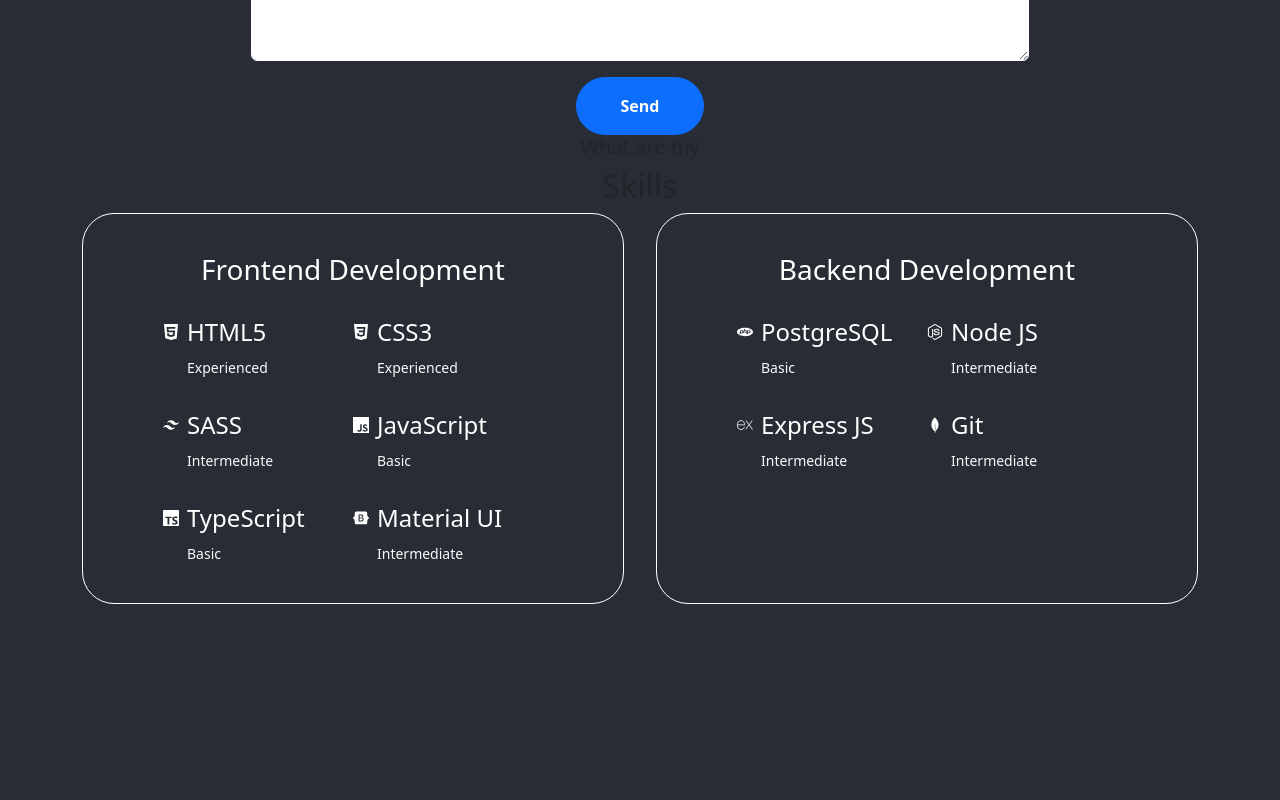
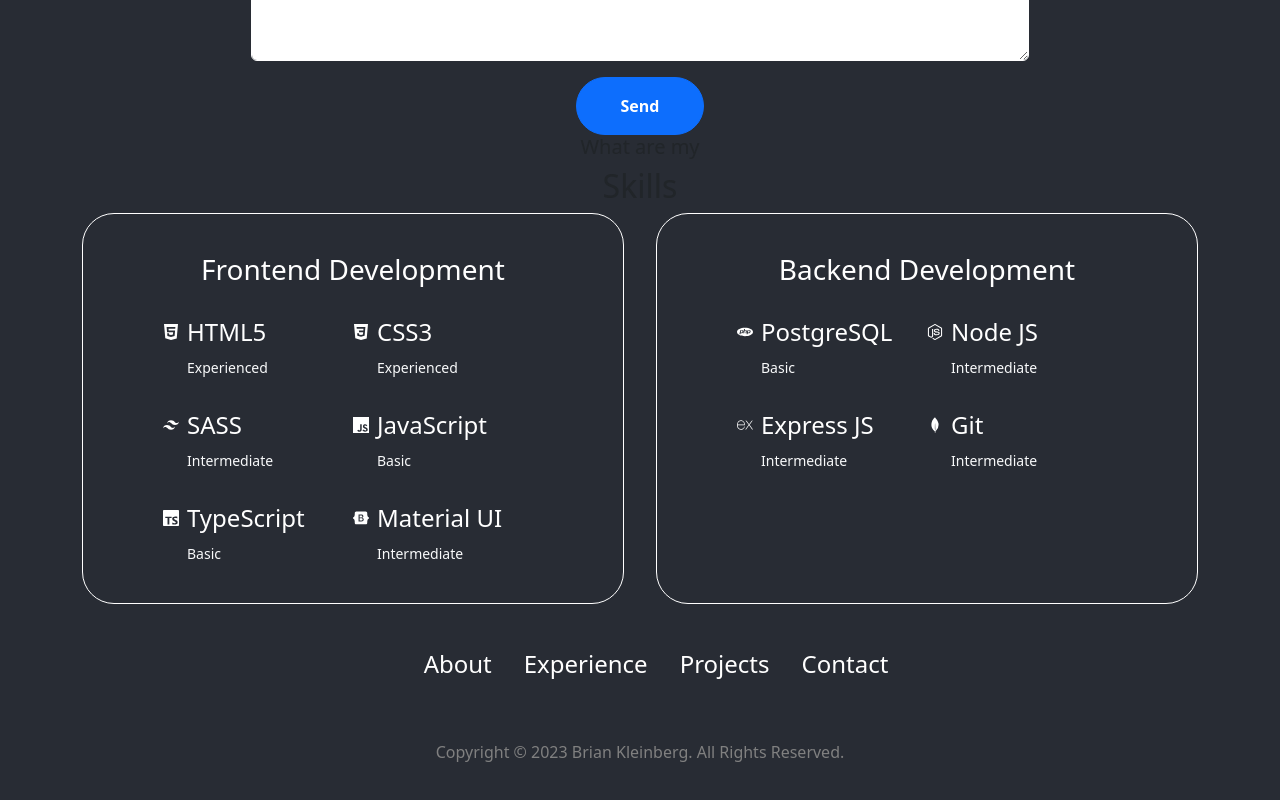
Before and after one commit to bkleinb78/Portfolio_v2, a React (Create React App) app: page / in a window 1280 px wide. Shown: the part 3425-4225 px from the top of the page. Before the commit the page ends 4029 px from the top, so only its background shows below. Built offline with nearby package versions, Linux system fonts and the light colour scheme.

Commit message:
create footer

```diff
--- a/src/App.js
+++ b/src/App.js
@@ -7,6 +7,7 @@
 import Contact from "./pages/contact";
 // import NotFound from "./pages/notfound";
 import Skills from "./pages/skills";
+import Footer from "./pages/footer";
 
 const App = () => {
   return (
@@ -16,6 +17,7 @@
       <Projects />
       <Contact />
       <Skills/>
+      <Footer/>
       {/* <NotFound /> */}
     </>
   );
--- /dev/null
+++ b/src/pages/footer.css
@@ -0,0 +1,31 @@
+
+footer {
+    height: 26vh;
+    margin: 0 1rem;
+}
+
+footer p {
+    text-align: center;
+    color: gray;
+}
+
+.nav-links-container {
+    width: 100%;
+    justify-content: space-around;
+    align-items: center;
+    height: 17vh;
+    display: flex;
+}
+.nav-links {
+    display: flex;
+    width: 100%;
+    justify-content: center;
+    gap: 2rem;
+    list-style: none;
+    font-size: 1.5rem;
+}
+
+.nav-links > li > a {
+    color: white;
+    text-decoration: none;
+}
--- /dev/null
+++ b/src/pages/footer.js
@@ -0,0 +1,17 @@
+import './footer.css'
+
+export default function Footer() {
+    return <footer>
+        <nav>
+            <div className="nav-links-container">
+                <ul className="nav-links">
+                    <li><a href="#about">About</a></li>
+                    <li><a href="#experience">Experience</a></li>
+                    <li><a href="#projects">Projects</a></li>
+                    <li><a href="#contact">Contact</a></li>
+                </ul>
+            </div>
+        </nav>
+        <p>Copyright &#169; 2023 Brian Kleinberg. All Rights Reserved.</p>
+    </footer>
+}
```
